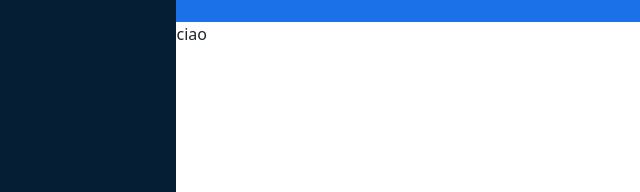
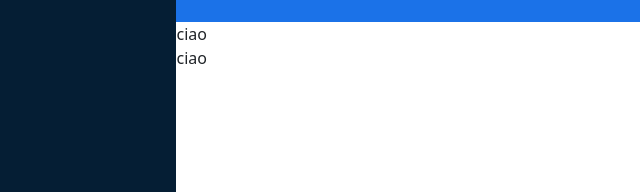
Before and after one commit to giovanni2299/html-css-bootstrap-dashboard, a plain HTML site: page index.html in a window 1280 px wide. Shown: the part 212-404 px from the top of the page, 0-640 px from the left. Drawn offline with nearby package versions, Linux system fonts and the light colour scheme.

Commit message:
ADD:structure info_blaze part

```diff
--- a/index.html
+++ b/index.html
@@ -78,7 +78,10 @@
 
 
                     </div>
-                    <div class="info_blaze">ciao</div>
+                    <div class="info_blaze">
+                        <div class="col-12">ciao</div>
+                        <div class="col-12">ciao</div>
+                    </div>
                 </section>
             </div>
         </main>
```
